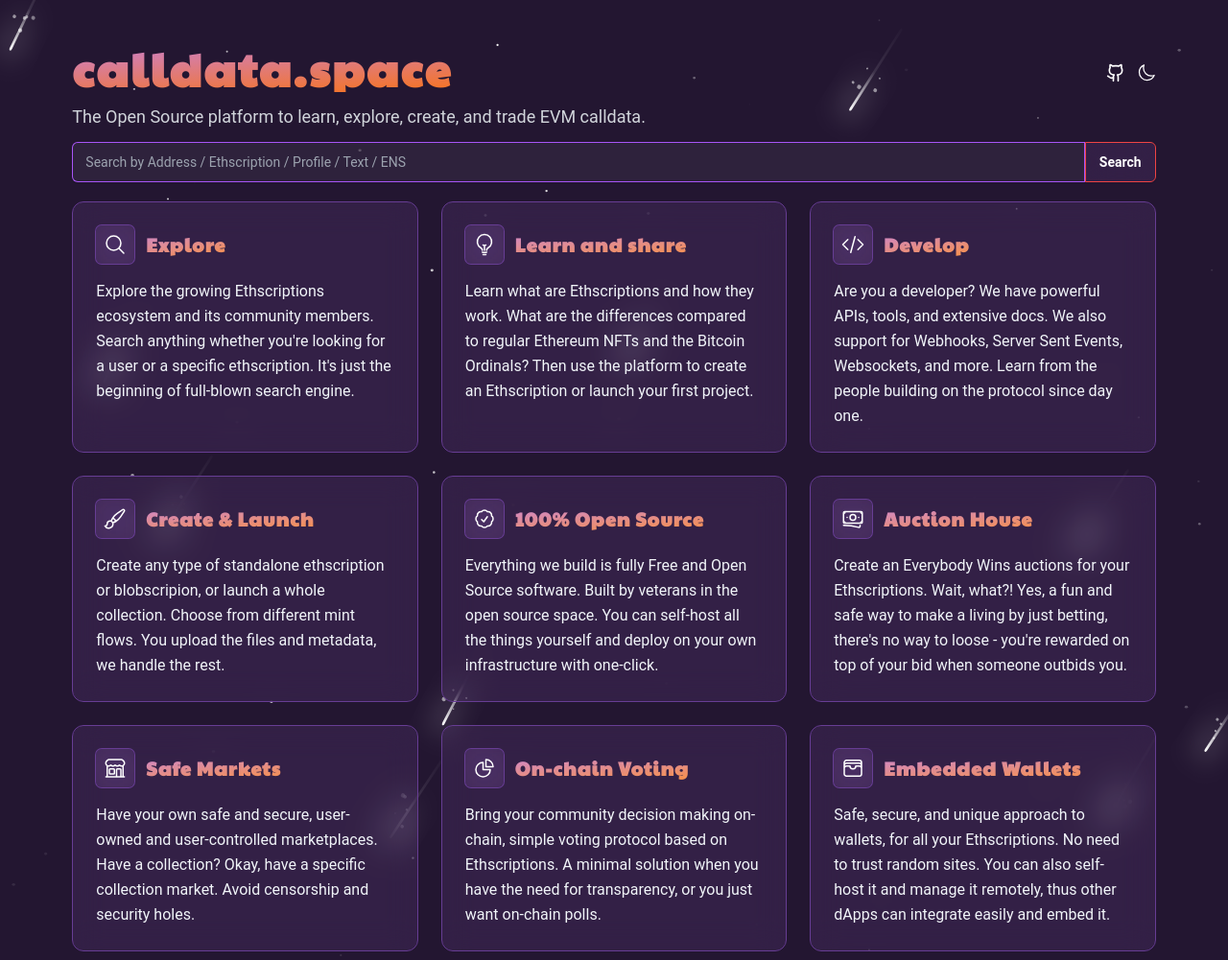
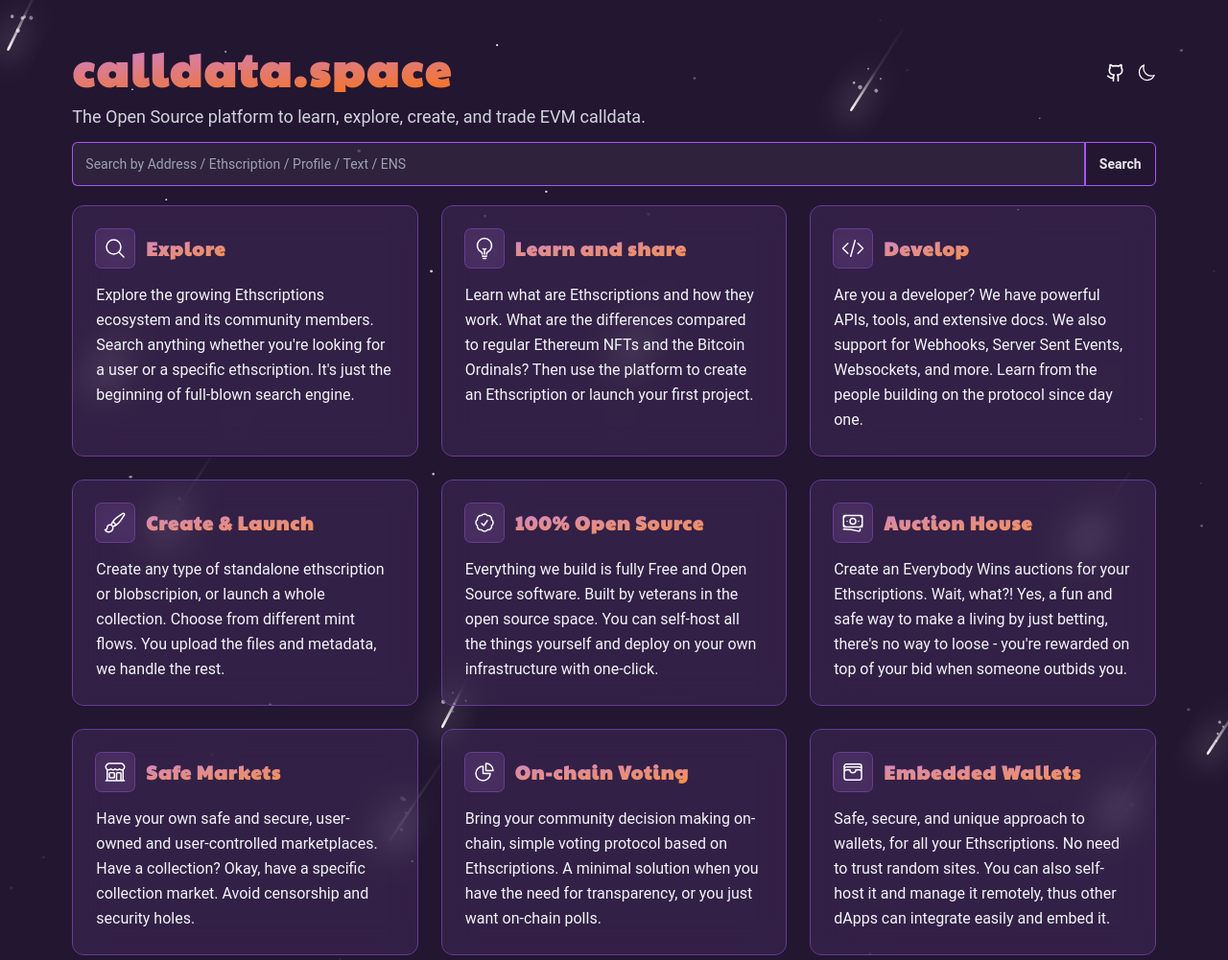
Before and after one commit to tunnckoCore/calldata.space, an Astro site: page / in a window 1280 px wide. Shown: the top 1001 px of the page at 96% size. Built offline with nearby package versions, Linux system fonts and the light colour scheme; Astro itself is replaced by a stand-in of ours.

Commit message:
chore: search borders and tweaks
Signed-off-by: tunnckoCore <5038030+tunnckoCore@users.noreply.github.com>

```diff
--- a/src/components/Card.astro
+++ b/src/components/Card.astro
@@ -22,7 +22,7 @@ const _href = to || href || '#';
           {title}
         </div>
       </div>
-      <div class="hidden group-hover:flex group-hover:transition">
+      <div class="hidden sm:group-hover:flex sm:group-hover:transition">
         <svg
           class="h-6 w-6 text-white"
           aria-hidden="true"
--- a/src/pages/index.astro
+++ b/src/pages/index.astro
@@ -2,6 +2,8 @@
 import '../index.css';
 import Card from '../components/Card.astro';
 import { features } from '../features.ts';
+
+// class="flex-none rounded-md rounded-l-none px-3.5 py-2.5 text-sm font-semibold text-white shadow-sm border border-[#673d94] bg-purple-400 bg-opacity-10 bg-clip-padding p-6 backdrop-blur-lg backdrop-filter transition group-hover:border-purple-500 peer-focus:border-purple-500"
 ---
 
 <html lang="en">
@@ -12,7 +14,7 @@ import { features } from '../features.ts';
     <meta name="generator" content={Astro.generator} />
     <title>Calldata.Space</title>
   </head>
-  <body data-theme="light" class="overflow-auto overflow-x-hidden">
+  <body data-theme="light" class="bg-[#231631] overflow-auto overflow-x-hidden">
     <div class="relative isolate flex items-center justify-center">
       <div class="mx-auto max-w-7xl px-6 py-12">
         <div class="mx-auto flex flex-col items-center">
@@ -79,7 +81,7 @@ import { features } from '../features.ts';
 
               <button
                 type="submit"
-                class="flex-none rounded-md rounded-l-none px-3.5 py-2.5 text-sm font-semibold text-white shadow-sm border border-[#673d94] bg-purple-400 bg-opacity-10 bg-clip-padding p-6 backdrop-blur-lg backdrop-filter transition group-hover:border-purple-500 peer-focus:border-red-500"
+                class="flex-none rounded-md rounded-l-none px-3.5 py-2.5 text-sm font-semibold text-gray-200 shadow-sm border border-[#673d94] ring-inset focus:border-purple-500 focus:outline-none sm:text-sm sm:leading-6 group-hover:border-purple-500 peer-focus:border-purple-500"
                 >Search</button
               >
             </div>
```
